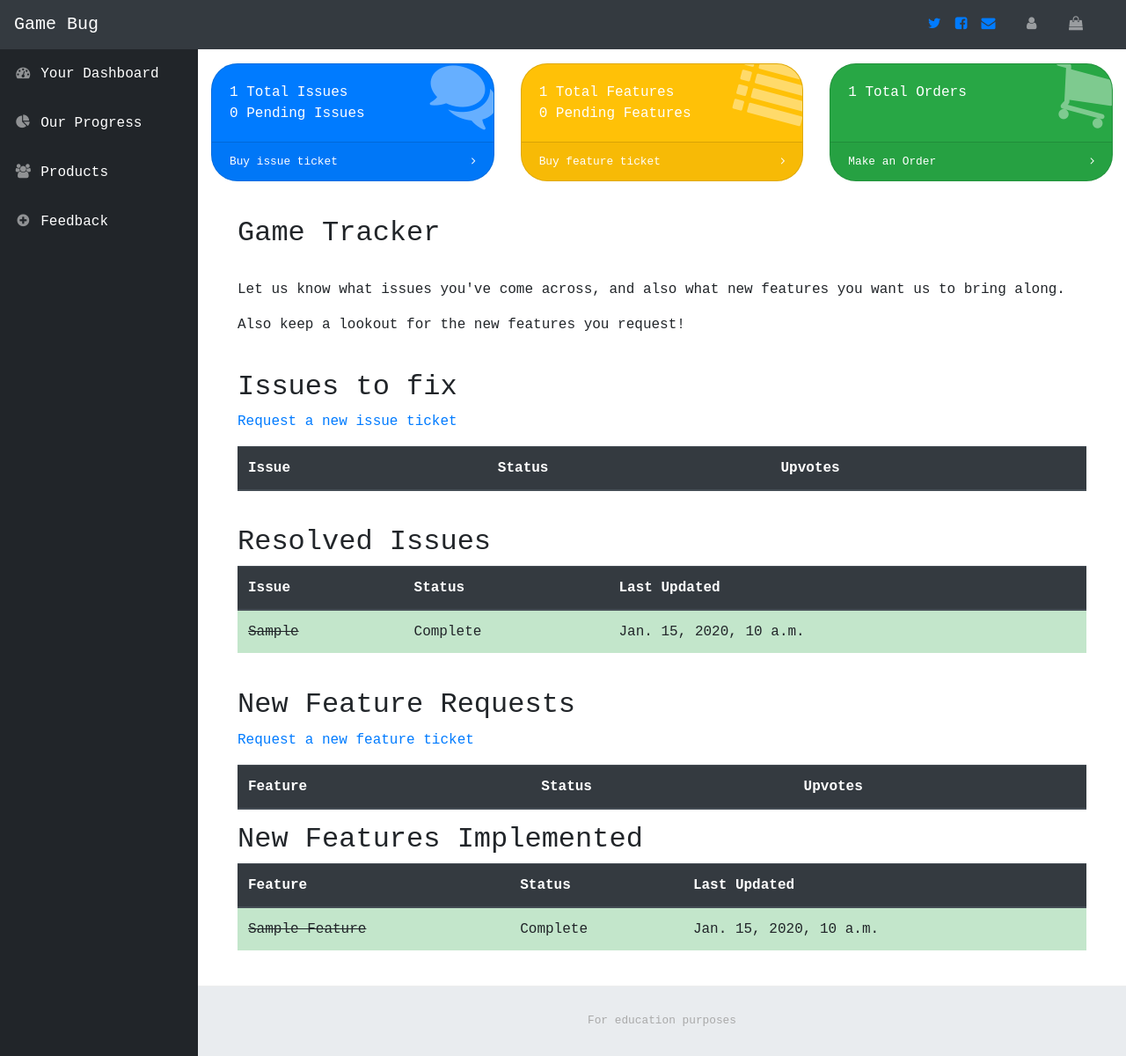
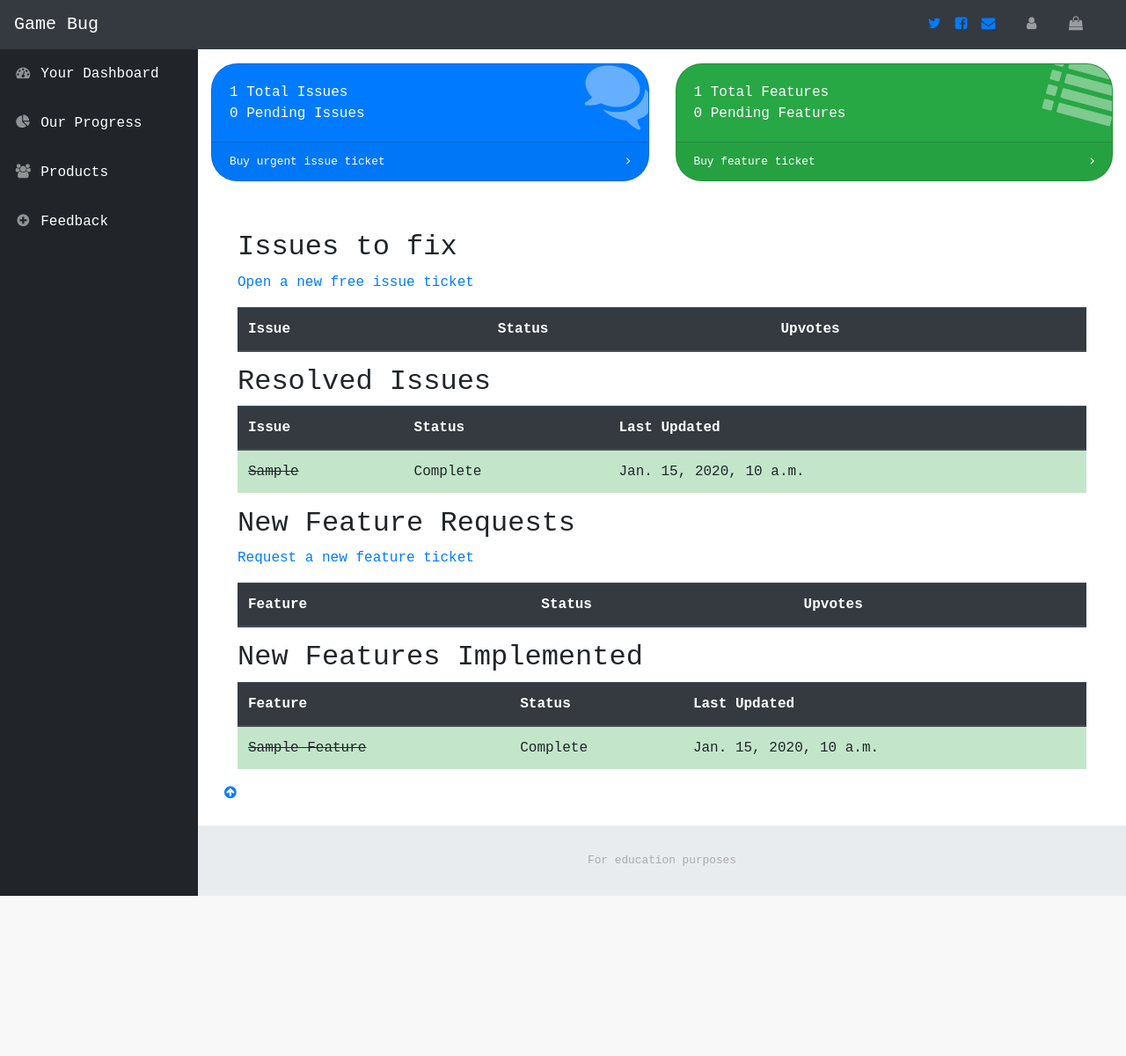
Before and after one commit to saraa123/django_project_tracker, a Django app: page / in a window 1280 px wide. Shown: the whole page at 88% size. After the commit the page ends 1018 px from the top, so only its background shows below. Run offline with Django 3.2, Linux system fonts and the light colour scheme; tables that the repository leaves empty hold one stand-in row (values such as "Sample post"); lists and menus that the app fills with data are empty; some libraries are stand-ins or nearby versions.

Commit message:
Added and updated comments, changed wording and class for icon card, removed code for total orders, removed page h2 element giving a page intro, added margin_top and margin_bottom classes to the tables and added a button to scroll to the top.

```diff
--- a/to_do/templates/todo_list.html
+++ b/to_do/templates/todo_list.html
@@ -3,83 +3,81 @@
 
 
 {% block icon_cards %}
-<!-- Icon Cards-->
+<!-- Icon Cards - will display icons at the top of the home page and count issues and features  -->
 <div class="row">
-    <div class="col-xl-4 col-sm-6 mb-3">
+
+    <!-- Icon card for issues -->
+    <div class="col-xl-6 col-sm-6 mb-3">
         <div class="card text-white bg-primary o-hidden h-100">
+
             <div class="card-body">
                 <div class="card-body-icon">
                     <i class="fa fa-fw fa-comments"></i>
                 </div>
 
-                    <!-- count for issues and issues left to do -->
+                <!-- Total issues count -->
+                <div class="mr-5">{{items.count}} Total Issues</div>
 
-                    <div class="mr-5">{{items.count}} Total Issues</div>
+                <!-- Pending issues count -->
                 {% for not_done in not_done_issues_count %}
                 <div class="mr-5">{{not_done}} Pending Issues</div>
                 {% endfor %}
 
-            </div>
+            </div> <!-- Close card-body class -->
+
+            <!-- Link to products page -->
             <a class="card-footer text-white clearfix small z-1" href="{% url 'all_products' %}">
-                <span class="float-left">Buy issue ticket</span>
+                <span class="float-left">Buy urgent issue ticket</span>
                 <span class="float-right">
                     <i class="fa fa-angle-right"></i>
                 </span>
             </a>
-        </div>
-    </div>
-    <div class="col-xl-4 col-sm-6 mb-3">
-        <div class="card text-white bg-warning o-hidden h-100">
+        </div> <!-- Close card class -->
+    </div> <!-- Close col class -->
+
+    <!-- Icon card for features -->
+    <div class="col-xl-6 col-sm-6 mb-3">
+
+        <div class="card text-white bg-success o-hidden h-100">
             <div class="card-body">
                 <div class="card-body-icon">
                     <i class="fa fa-fw fa-list"></i>
                 </div>
-                <!-- count for features and features left to do -->
+
+                <!-- Count features -->
                 {% if name.count == 0 %}
                     <div class="mr-5">No Feature Requests</div>
                 {% else %}
                     <div class="mr-5">{{name.count}} Total Features</div>
                 {% endif %}
+
+                <!-- Count features pending to do -->
                 {% for features_to_do in pending_features_to_do_count %}
                     <div class="mr-5">{{features_to_do}} Pending Features</div>
                 {% endfor %}
             </div>
 
+            <!-- Link to products page -->
             <a class="card-footer text-white clearfix small z-1" href="{% url 'all_products' %}">
                 <span class="float-left">Buy feature ticket</span>
                 <span class="float-right">
                     <i class="fa fa-angle-right"></i>
                 </span>
             </a>
-        </div>
-    </div>
-    <div class="col-xl-4 col-sm-6 mb-3">
-        <div class="card text-white bg-success o-hidden h-100">
-            <div class="card-body">
-                <div class="card-body-icon">
-                    <i class="fa fa-fw fa-shopping-cart"></i>
-                </div>
-                <div class="mr-5">{{name.count}} Total Orders</div>
-            </div>
-            <a class="card-footer text-white clearfix small z-1" href="{% url 'all_products' %}">
-                <span class="float-left">Make an Order</span>
-                <span class="float-right">
-                    <i class="fa fa-angle-right"></i>
-                </span>
-            </a>
-        </div>
-    </div>
 
-</div>
+        </div> <!-- Close card class -->
+    </div> <!-- Close col class -->
+</div> <!-- Close row -->
 {% endblock %}
 
 {% block body_text %}
 
 <div class="container">
 
-    <div class="container">
+    <!-- Displays relevant messages depending on user actions -->
+    <div class="container margin_bottom">
         <div class="row">
-            <div class="col-s-4">
+            <div class="col-sm-12">
                 {% if messages %}
                     {% for message in messages %}
                         {{message}}
@@ -90,26 +88,14 @@
     </div>
     <br>
 
-
-    <div class="container">
-        <div class="row">
-            <div class="col-sm-12 col-md-12">
-                <h2>Game Tracker</h2>
-                <br>
-                <p>Let us know what issues you've come across, and also what new features you want us to bring along.</p>
-                <p>Also keep a lookout for the new features you request!</p>
-            </div>
-        </div>
-    </div>
-    <br>
-
-
+    <!-- Table for issues and separate table for features -->
     <div class="container">
         <div class="row">
             <div class="col-sm-12">
-                <!-- Issues to fix table -->
+
+                <!-- Table showing issue requests to do -->
                 <h2>Issues to fix</h2>
-                <p><a href="{% url 'all_products' %}">Request a new issue ticket</a></p>
+                <p><a href="{% url 'new_issue' %}">Open a new free issue ticket</a></p>
                 <table class="table">
                     <thead class="thead-dark">
                         <tr>
@@ -122,12 +108,13 @@
                         {% for item in items %}
 
                         <tr>
+                            <!-- Nothing is displayed if an issue is marked as done -->
                             {% if item.done %}
 
-
+                            <!-- Look for all pending issues -->
                             {% else %}
 
-                            <!-- If a user is logged in, they can upvote an issue -->
+                                <!-- Check if a user is logged in. If they are, they can upvote an issue -->
                                 {% if user.is_authenticated %}
 
                                     <td>
@@ -138,14 +125,15 @@
                                     <td>In Progress</td>
 
                                     <td>
-
+                                        <!-- This is the code that allows a logged in user to upvote an issue -->
                                         <form method="POST" action="toggle/{{ item.id }}">{% csrf_token %}<button
-                                        class="plain_button border-radius-button"><i
+                                                class="plain_button border-radius-button like_button"><i
                                                     class="fa fa-thumbs-o-up"></i></button>{{ item.likes.count }}</form>
                                     </td>
 
+                                <!-- If the user isn't logged in they will be sent an alert telling them to log in before they can upvote an issue -->
+                                {% else %}
 
-                            {% else %}
                                     <td>
                                         <p>{{item.Issue | title }}</p>
                                         <p><b>added:</b> {{ item.date_created }}</p>
@@ -153,9 +141,10 @@
 
                                     <td>In Progress</td>
 
-                            <!-- If the user isn't logged in, they will be sent an alert to log in -->
+                                    <!-- This is the code that has an extra class which will activate an alert to login
+                                    before a user can upvote an issue -->
                                     <td>
-                                <button class="plain_button border-radius-button login_to_like"><i
+                                        <button class="plain_button border-radius-button login_to_like like_button"><i
                                                 class="fa fa-thumbs-o-up"></i></button>{{ item.likes.count }}
                                     </td>
 
@@ -170,7 +159,6 @@
                 </table>
             </div> <!-- closing col-sm class -->
         </div> <!-- closing row  -->
-        <br>
 
         <div class="row">
             <div class="col-sm-12">
@@ -201,14 +189,10 @@
                 </table>
             </div> <!-- closing sm class -->
         </div> <!-- closing row for table for resolved issues -->
-
     </div> <!-- closing container -->
 
-
-    <br>
     <!-- Features table -->
-    <div class="container">
-
+    <div class="container margin_top">
         <div class="row">
             <div class="col-sm-12">
                 <h2>New Feature Requests</h2>
@@ -216,7 +200,6 @@
                 <table class="table">
                     <thead class="thead-dark">
                         <tr>
-                            <!-- <th scope="col">Issue no.</th> -->
                             <th scope="col">Feature</th>
                             <th scope="col">Status</th>
                             <th scope="col">Upvotes</th>
@@ -226,11 +209,13 @@
                         {% for feature in name %}
 
                         <tr>
+                            <!-- Features that are completed are ignored -->
                             {% if feature.done %}
 
-
+                            <!-- Pending features are displayed here -->
                             {% else %}
 
+                            <!-- Check if a user is logged in. If they are they can upvote a feature -->
                             {% if user.is_authenticated %}
 
                                 <td>
@@ -240,16 +225,14 @@
 
                                 <td>In Progress</td>
 
-
                                 <td>
-
-                                <form method="POST" action="toggle/{{ feature.id }}">{% csrf_token %}<button class="plain_button border-radius-button"><i
+                                    <!-- The code for upvoting a feature when logged in -->
+                                    <form method="POST" action="toggle/{{ feature.id }}">{% csrf_token %}<button class="plain_button border-radius-button like_button"><i
                                                 class="fa fa-thumbs-o-up"></i></button>{{ feature.likes.count }}</form>
-
-
                                 </td>
 
-
+                            <!-- If the user isn't logged in they will be given an alert telling them to log in before
+                            they can upvote a feature -->
                             {% else %}
                                 <td>
                                     <p>{{feature.name | title }}</p>
@@ -258,9 +241,9 @@
 
                                 <td>In Progress</td>
 
-
                                 <td>
-                                <button class="plain_button border-radius-button login_to_like"><i
+                                    <!-- Code with an extra class that will pop up an alert telling users to login before upvoting -->
+                                    <button class="plain_button border-radius-button login_to_like like_button"><i
                                             class="fa fa-thumbs-o-up"></i></button>{{ feature.likes.count }}
                                 </td>
 
@@ -276,15 +259,13 @@
             </div> <!-- closing sm class -->
         </div> <!-- closing row -->
 
-        <!-- Table for features implemented -->
-
+        <!-- Table for features that have been completed -->
         <div class="row">
             <div class="col-sm-12">
                 <h2>New Features Implemented</h2>
                 <table class="table">
                     <thead class="thead-dark">
                         <tr>
-                            <!-- <th scope="col">Issue no.</th> -->
                             <th scope="col">Feature</th>
                             <th scope="col">Status</th>
                             <th scope="col">Last Updated</th>
@@ -310,7 +291,12 @@
     </div> <!-- closing container -->
 
 
-</div> <!-- closing wrapper class -->
+    <!-- Scroll to Top Button-->
+    <a class="rounded" href="#page-top">
+        <i class="fa fa-arrow-circle-up"></i>
+    </a>
+
+</div> <!-- Closing container class -->
 
 
 {% endblock %}
```
Lines whose indentation alone changed are shown as unchanged.
